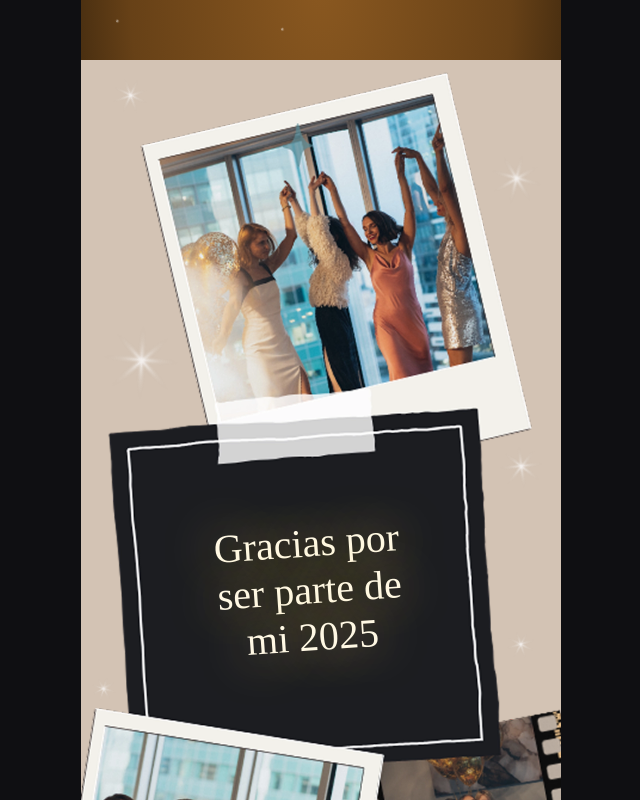
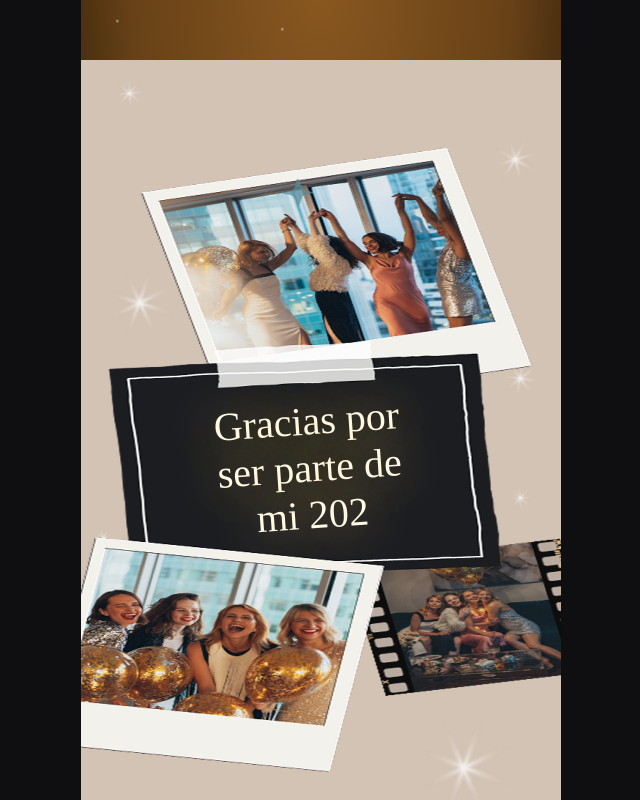
Before and after one commit to DacaxSAC/sofi-letters-new-year-landing, a React (Vite) app: page / in a window 1280 px wide. Shown: the part 740-1540 px from the top of the page, without its empty margins (319-959 px from the left). Built offline with nearby package versions, Linux system fonts and the light colour scheme; a web font is replaced by a local one.

Commit message:
feat: Implement intersection observer for the `Remember` section to conditionally render the `Typewriter` and trigger star animations.

```diff
--- a/src/sections/remember/Remember.jsx
+++ b/src/sections/remember/Remember.jsx
@@ -1,3 +1,4 @@
+import { useEffect, useRef, useState } from 'react'
 import styles from './Remember.module.css'
 import starImg from '../../assets/star.webp'
 import rememberImg from '../../assets/remember.webp'
@@ -6,9 +7,32 @@ import { useAsset } from '../../context/AssetContext'
 
 export const Remember = () => {
     const preloadedRememberImg = useAsset(rememberImg)
+    const [isVisible, setIsVisible] = useState(false)
+    const sectionRef = useRef(null)
+
+    useEffect(() => {
+        const observer = new IntersectionObserver(
+            ([entry]) => {
+                if (entry.isIntersecting) {
+                    setIsVisible(true)
+                }
+            },
+            { threshold: 0.8 }
+        )
+
+        if (sectionRef.current) {
+            observer.observe(sectionRef.current)
+        }
+
+        return () => observer.disconnect()
+    }, [])
 
     return (
-        <div className={styles.remember} id="remember">
+        <div
+            className={`${styles.remember} ${isVisible ? styles.visible : ''}`}
+            id="remember"
+            ref={sectionRef}
+        >
             <div className={styles.starsContainer}>
                 {[...Array(7)].map((_, i) => (
                     <div key={i} className={styles.starWrapper}>
@@ -20,12 +44,14 @@ export const Remember = () => {
                 <img src={preloadedRememberImg} alt="Remember" className={styles.rememberImage} />
             </div>
             <div className={styles.textContainer}>
-                <Typewriter
-                    className={styles.typewriter}
-                    text="Gracias por ser parte de mi 2025"
-                    delay={1000}
-                    duration={3000}
-                />
+                {isVisible && (
+                    <Typewriter
+                        className={styles.typewriter}
+                        text="Gracias por ser parte de mi 2025"
+                        delay={2500}
+                        duration={3000}
+                    />
+                )}
             </div>
         </div>
     )
--- a/src/sections/remember/Remember.module.css
+++ b/src/sections/remember/Remember.module.css
@@ -29,13 +29,49 @@
     height: auto;
     opacity: 0;
     filter: blur(10px);
+}
 
+.visible .star {
     /* Animation sequence:
-       1. fadeInBlur starts with a stagger (using animation-delay)
+       1. fadeInBlur starts after image animation (shifted)
        2. rotateStars starts after fade in
     */
     animation: fadeInBlur 1.5s ease-out forwards,
         rotateStars 10s linear 1.5s infinite;
+}
+
+.imageContainer {
+    width: 100%;
+    position: relative;
+    z-index: 2;
+    display: flex;
+    justify-content: center;
+    align-items: center;
+}
+
+.rememberImage {
+    width: 100%;
+    max-height: 80vh;
+    opacity: 0;
+    filter: blur(20px);
+}
+
+.visible .rememberImage {
+    animation: imageEntrance 2.5s cubic-bezier(0.4, 0, 0.2, 1) forwards;
+}
+
+@keyframes imageEntrance {
+    0% {
+        opacity: 0;
+        filter: blur(20px);
+        transform: scale(0.9);
+    }
+
+    100% {
+        opacity: 1;
+        filter: blur(0px);
+        transform: scale(1);
+    }
 }
 
 /* Individual Star Positions and delays for staggered entrance */
@@ -46,7 +82,7 @@
 
 .starWrapper:nth-child(1) .star {
     width: 50px;
-    animation-delay: 0.2s, 1.7s;
+    animation-delay: 2.2s, 3.7s;
 }
 
 .starWrapper:nth-child(2) {
@@ -56,7 +92,7 @@
 
 .starWrapper:nth-child(2) .star {
     width: 70px;
-    animation-delay: 0.5s, 2s;
+    animation-delay: 2.5s, 4s;
 }
 
 .starWrapper:nth-child(3) {
@@ -66,7 +102,7 @@
 
 .starWrapper:nth-child(3) .star {
     width: 100px;
-    animation-delay: 0.8s, 2.3s;
+    animation-delay: 2.8s, 4.3s;
 }
 
 .starWrapper:nth-child(4) {
@@ -76,7 +112,7 @@
 
 .starWrapper:nth-child(4) .star {
     width: 60px;
-    animation-delay: 1.1s, 2.6s;
+    animation-delay: 3.1s, 4.6s;
 }
 
 .starWrapper:nth-child(5) {
@@ -87,7 +123,7 @@
 
 .starWrapper:nth-child(5) .star {
     width: 40px;
-    animation-delay: 1.4s, 2.9s;
+    animation-delay: 3.4s, 4.9s;
 }
 
 .starWrapper:nth-child(6) {
@@ -97,7 +133,7 @@
 
 .starWrapper:nth-child(6) .star {
     width: 35px;
-    animation-delay: 1.7s, 3.2s;
+    animation-delay: 3.7s, 5.2s;
 }
 
 .starWrapper:nth-child(7) {
@@ -107,7 +143,7 @@
 
 .starWrapper:nth-child(7) .star {
     width: 132px;
-    animation-delay: 2s, 3.5s;
+    animation-delay: 4.0s, 5.5s;
 }
 
 @keyframes fadeInBlur {
```
